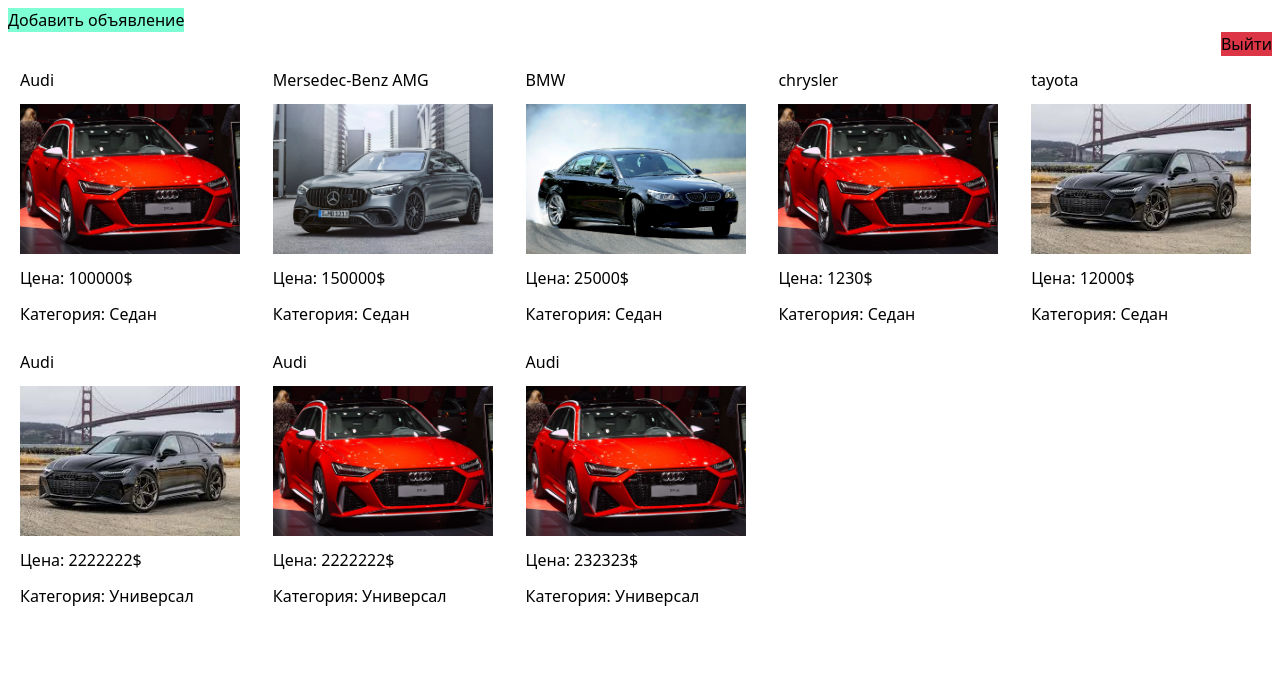
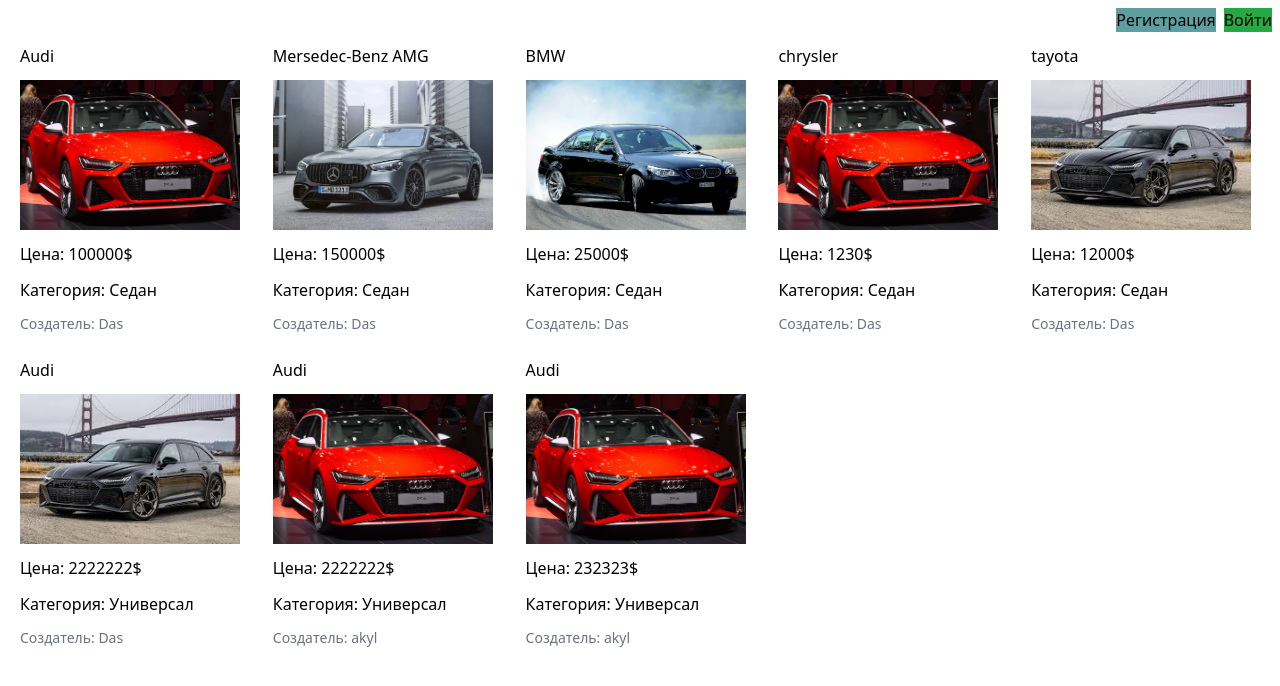
Before and after one commit to Dosya887/mashina.kg, a Django app: page / in a window 1280 px wide. Shown: the top 686 px of the page. Run offline with Django 5.2, Linux system fonts and the light colour scheme; data comes from the database, SQL or seed files in the repository; both versions use the stored data as it was after the commit.

Commit message:
add register,login,logout

```diff
--- a/app/models.py
+++ b/app/models.py
@@ -1,3 +1,4 @@
+from django.contrib.auth.models import User
 from django.db import models
 
 
@@ -8,6 +9,7 @@
 
 
 class Car(models.Model):
+    user = models.ForeignKey(User, on_delete=models.CASCADE)
     name = models.CharField(max_length=100)
     model = models.CharField(max_length=100)
     category = models.ForeignKey(Category, on_delete=models.PROTECT)
--- a/app/templates/app/car_info.html
+++ b/app/templates/app/car_info.html
@@ -13,6 +13,8 @@
             <p class="text-xl text-white bg-black/50 p-2 rounded">Модель: {{car.model}}</p>
             <p class="text-xl text-white bg-black/50 p-2 rounded">Цена: {{car.price}} $</p>
             <p class="text-md text-white bg-black/50 p-2 rounded"> Описание: {{car.description}}</p>
+            <p class="text-md text-white bg-black/50 p-2 rounded">Продавец: {{ car.user.username }}</p>
+
             <form action="{% url 'delete_car' car.id %}" method="post" class="mt-4">
                 <button type="submit" class="bg-red-600 text-white px-4 py-2 rounded hover:bg-red-800">
                     Удалить автомобиль
--- a/app/templates/app/index.html
+++ b/app/templates/app/index.html
@@ -8,18 +8,26 @@
 </head>
 <body>
 <div class="p-2">
-    <a href="{% url 'add_car' %}">
-        <button style="background-color: aquamarine">Добавить объявление</button>
-    </a>
+    {% if user.is_authenticated %}
+        <a href="{% url 'add_car' %}">Добавить объявление</a>
+    {% endif %}
+
     <div class="flex justify-end gap-2 items-center">
-        {% if request.user.is_authenticated %}
-        <a href="{% url 'register' %}"><button style="background-color: cadetblue" type="button" class="btn btn-primary">Регистрация</button></a>
-        <a href="{% url 'login' %}"><button style="background-color: #28a745" type="button" class="btn btn-primary">Войти</button></a>
+        {% if not request.user.is_authenticated %}
+            <a href="{% url 'register' %}">
+                <button style="background-color: cadetblue" type="button" class="btn btn-primary">Регистрация</button>
+            </a>
+            <a href="{% url 'login' %}">
+                <button style="background-color: #28a745" type="button" class="btn btn-primary">Войти</button>
+            </a>
         {% else %}
-        <h1>{{ request.user.username }}</h1>
-        <a href="{% url 'logout' %}"><button style="background-color: #dc3545" type="button" class="btn btn-primary">Выйти</button> </a>
+            <h1 class="text-lg font-semibold">{{ request.user.username }}</h1>
+            <a href="{% url 'logout' %}">
+                <button style="background-color: #dc3545" type="button" class="btn btn-primary">Выйти</button>
+            </a>
         {% endif %}
     </div>
+
     <div class="grid grid-cols-5">
         {% for car in cars %}
         <a href="{% url 'car_info' car.id %}" class="cursor-pointer">
@@ -28,10 +36,12 @@
                 <img src="{{ car.image.url }}" alt="Car image" class="h-[150px] w-[220px] object-cover">
                 <h4>Цена: {{car.price}}$</h4>
                 <h4>Категория: {{car.category}}</h4>
+                <h4 class="text-sm text-gray-500">Создатель: {{ car.user.username }}</h4>
             </div>
         </a>
         {% endfor %}
     </div>
 </div>
+
 </body>
 </html>
--- a/app/views.py
+++ b/app/views.py
@@ -3,6 +3,7 @@
 from django.contrib.auth.forms import UserCreationForm
 from django.contrib import messages
 from django.contrib.auth import authenticate, login, logout
+from django.contrib.auth.decorators import login_required
 
 from django.shortcuts import render, redirect, get_object_or_404
 from .models import Car, Category
@@ -16,8 +17,10 @@
     car = Car.objects.get(id=car_id)
     return render(request=request, template_name='app/car_info.html', context={'car': car})
 
+@login_required
 def add_car(request):
     if request.method == 'POST':
+        # user = request.user
         name = request.POST.get('name')
         model = request.POST.get('model')
         price = request.POST.get('price')
@@ -29,6 +32,7 @@
         category = Category.objects.get(id=category_id)
 
         Car.objects.create(
+            user=request.user,
             name=name,
             model=model,
             price=price,
```
Also changed, not shown: app/migrations/0007_car_user.py (added), db.sqlite3, media/images/Audi_RS6_Avant_C8_at_IAA_2019_IMG_0194_83NevGs.jpg (added), media/images/Audi_RS6_Avant_C8_at_IAA_2019_IMG_0194_Y5o6CKb.jpg (added), media/images/Audi_RS6_Avant_C8_at_IAA_2019_IMG_0194_bKZ1ihQ.jpg (added).
